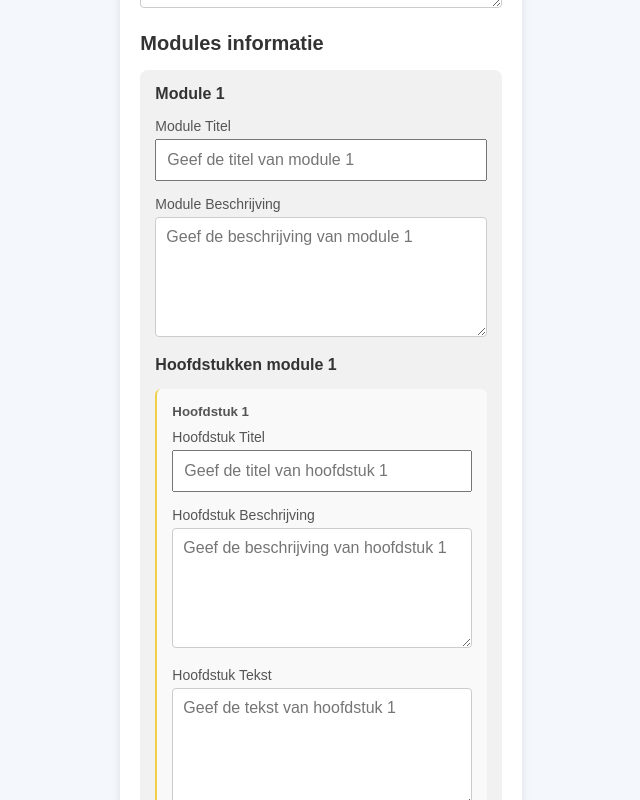
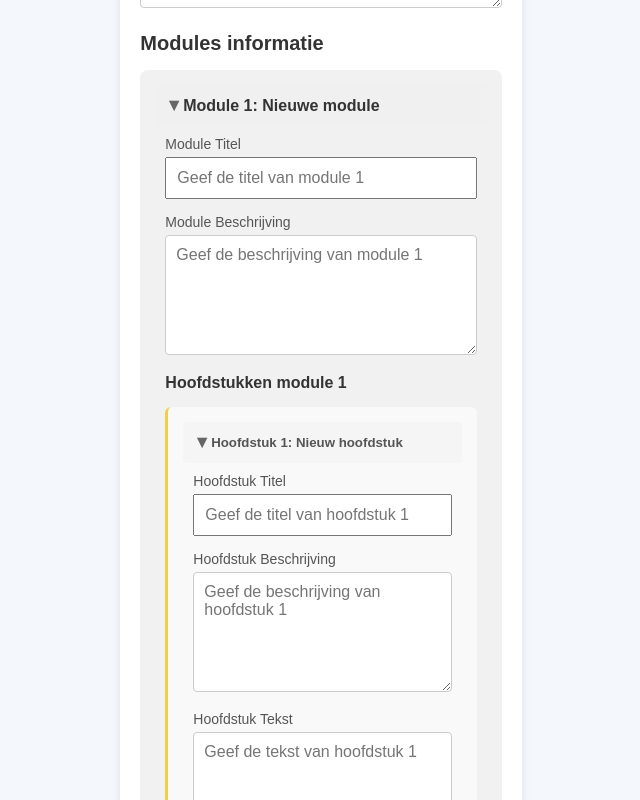
Before and after one commit to sofiane-atari/periskalacademy, an Angular app in the folder periskal-application/frontend/Periskal-frontend/: page /add in a window 1280 px wide. Shown: the part 520-1320 px from the top of the page, without its empty margins (319-959 px from the left). Built offline with nearby package versions, Linux system fonts and the light colour scheme.

Commit message:
Made modules and chapters collapsable and updated styling to fit this

```diff
--- a/periskal-application/frontend/Periskal-frontend/src/app/add-training/add-training.component.css
+++ b/periskal-application/frontend/Periskal-frontend/src/app/add-training/add-training.component.css
@@ -200,3 +200,52 @@ div.not-found {
   text-align: center;
   margin-top: 20px;
 }
+
+.module-header, .chapter-header {
+  display: flex;
+  align-items: center;
+  cursor: pointer;
+  padding: 10px;
+  background-color: #f0f0f0;
+  border-radius: 4px;
+  margin-bottom: 10px;
+  transition: background-color 0.3s ease;
+}
+
+.module-header:hover, .chapter-header:hover {
+  background-color: #e0e0e0;
+}
+
+.toggle-icon {
+  font-size: 18px;
+  color: #666;
+}
+
+.module-content, .chapter-content {
+  padding: 0 10px;
+  overflow: hidden;
+  transition: max-height 0.3s ease;
+}
+
+.module {
+  margin-bottom: 20px;
+}
+
+.chapter {
+  margin-bottom: 15px;
+  border-left: 3px solid #f0d04b;
+  background-color: #f9f9f9;
+  border-radius: 6px;
+}
+
+.chapter-header {
+  background-color: #f5f5f5;
+}
+
+.module-header h4, .chapter-header h5 {
+  margin: 0;
+  white-space: nowrap;
+  overflow: hidden;
+  text-overflow: ellipsis;
+  max-width: 80%;
+}
--- a/periskal-application/frontend/Periskal-frontend/src/app/add-training/add-training.component.html
+++ b/periskal-application/frontend/Periskal-frontend/src/app/add-training/add-training.component.html
@@ -30,7 +30,12 @@
       <div formArrayName="modules">
         @for (module of modules.controls; track moduleIndex; let moduleIndex = $index) {
         <div [formGroupName]="moduleIndex" class="module">
-          <h4>Module {{ moduleIndex + 1 }}</h4>
+          <div class="module-header" (click)="toggleModule(moduleIndex)">
+            <span class="toggle-icon">{{ isModuleCollapsed(moduleIndex) ? '►' : '▼' }}</span>
+            <h4>Module {{ moduleIndex + 1 }}: {{ getModuleTitle(moduleIndex) }}</h4>
+          </div>
+
+          <div [hidden]="isModuleCollapsed(moduleIndex)" class="module-content">
             <div>
               <label>Module Titel</label>
               <input
@@ -57,7 +62,12 @@
               <div formArrayName="chapters">
                 @for (chapter of getChaptersControls(moduleIndex); track chapterIndex; let chapterIndex = $index) {
                 <div [formGroupName]="chapterIndex" class="chapter">
-                <h5>Hoofdstuk {{ chapterIndex + 1 }}</h5>
+                  <div class="chapter-header" (click)="toggleChapter(moduleIndex, chapterIndex)">
+                    <span class="toggle-icon">{{ isChapterCollapsed(moduleIndex, chapterIndex) ? '►' : '▼' }}</span>
+                    <h5>Hoofdstuk {{ chapterIndex + 1 }}: {{ getChapterTitle(moduleIndex, chapterIndex) }}</h5>
+                  </div>
+
+                  <div [hidden]="isChapterCollapsed(moduleIndex, chapterIndex)" class="chapter-content">
                     <div>
                       <label>Hoofdstuk Titel</label>
                       <input
@@ -91,10 +101,11 @@
                       </textarea>
                     </div>
                     @if(chapterIndex!=0) {
-                <button type="delete" (click)="removeChapter(moduleIndex, chapterIndex)">
+                    <button class="delete" type="button" (click)="removeChapter(moduleIndex, chapterIndex)">
                       Hoofdstuk verwijderen
                     </button>
                     }
+                  </div>
                 </div>
                 }
               </div>
@@ -106,10 +117,11 @@
             </div>
 
             @if(moduleIndex!=0) {
-          <button type="delete" (click)="removeModule(moduleIndex)">
+            <button class="delete" type="button" (click)="removeModule(moduleIndex)">
               Module verwijderen
             </button>
             }
+          </div>
         </div>
         }
       </div>
--- a/periskal-application/frontend/Periskal-frontend/src/app/add-training/add-training.component.ts
+++ b/periskal-application/frontend/Periskal-frontend/src/app/add-training/add-training.component.ts
@@ -13,6 +13,8 @@ import { TrainingService } from '../training.service';
 })
 export class AddTrainingComponent {
   trainingForm: FormGroup;
+  collapsedModules: { [key: number]: boolean } = {};
+  collapsedChapters: { [key: string]: boolean } = {};
 
   constructor(private fb: FormBuilder, private client: HttpClient, private router: Router, private trainingsService: TrainingService) {
     this.trainingForm = this.fb.group({
@@ -47,24 +49,75 @@ export class AddTrainingComponent {
   }
 
   addModule(): void {
+    const newIndex = this.modules.length;
     this.modules.push(this.createModule());
+    //standaard nieuwe module uitgeklapt tonen
+    this.collapsedModules[newIndex] = false;
   }
 
   removeModule(index: number): void {
-    console.log(index);
-    console.log(this.modules);
     this.modules.removeAt(index);
-    console.log(this.modules);
   }
 
   addChapter(moduleIndex: number): void {
     const chapters = this.modules.at(moduleIndex).get('chapters') as FormArray;
+    const newChapterIndex = chapters.length;
     chapters.push(this.createChapter());
+    //standaard nieuw hoofdstuk uitgeklapt tonen
+    this.collapsedChapters[`${moduleIndex}-${newChapterIndex}`] = false;
   }
 
   removeChapter(moduleIndex: number, chapterIndex: number): void {
     const chapters = this.modules.at(moduleIndex).get('chapters') as FormArray;
     chapters.removeAt(chapterIndex);
+
+    //verwijder de collapse state voor dit hoofdstuk
+    delete this.collapsedChapters[`${moduleIndex}-${chapterIndex}`];
+
+    //herorganiseer de indices van de overgebleven hoofdstukken
+    const newCollapsedChapters: { [key: string]: boolean } = {};
+    Object.keys(this.collapsedChapters).forEach(key => {
+      const [modIdx, chapIdx] = key.split('-').map(Number);
+      if (modIdx === moduleIndex && chapIdx > chapterIndex) {
+        newCollapsedChapters[`${modIdx}-${chapIdx - 1}`] = this.collapsedChapters[key];
+      } else if (modIdx === moduleIndex && chapIdx < chapterIndex) {
+        newCollapsedChapters[key] = this.collapsedChapters[key];
+      } else {
+        newCollapsedChapters[key] = this.collapsedChapters[key];
+      }
+    });
+    this.collapsedChapters = newCollapsedChapters;
+  }
+
+  toggleModule(index: number): void {
+    this.collapsedModules[index] = !this.isModuleCollapsed(index);
+  }
+
+  isModuleCollapsed(index: number): boolean {
+    return this.collapsedModules[index] === true;
+  }
+
+  toggleChapter(moduleIndex: number, chapterIndex: number): void {
+    const key = `${moduleIndex}-${chapterIndex}`;
+    this.collapsedChapters[key] = !this.isChapterCollapsed(moduleIndex, chapterIndex);
+  }
+
+  isChapterCollapsed(moduleIndex: number, chapterIndex: number): boolean {
+    const key = `${moduleIndex}-${chapterIndex}`;
+    return this.collapsedChapters[key] === true;
+  }
+
+  getModuleTitle(index: number): string {
+    const moduleControl = this.modules.at(index);
+    const title = moduleControl.get('nameModule')?.value;
+    return title ? title : 'Nieuwe module';
+  }
+
+  getChapterTitle(moduleIndex: number, chapterIndex: number): string {
+    const chapters = this.modules.at(moduleIndex).get('chapters') as FormArray;
+    const chapterControl = chapters.at(chapterIndex);
+    const title = chapterControl.get('nameChapter')?.value;
+    return title ? title : 'Nieuw hoofdstuk';
   }
 
   postTraining(): void {
@@ -91,5 +144,9 @@ export class AddTrainingComponent {
       this.modules.removeAt(0);
     }
     this.addModule();
+
+    // Reset alle collapse states
+    this.collapsedModules = {};
+    this.collapsedChapters = {};
   }
 }
```
Lines whose indentation alone changed are shown as unchanged.
